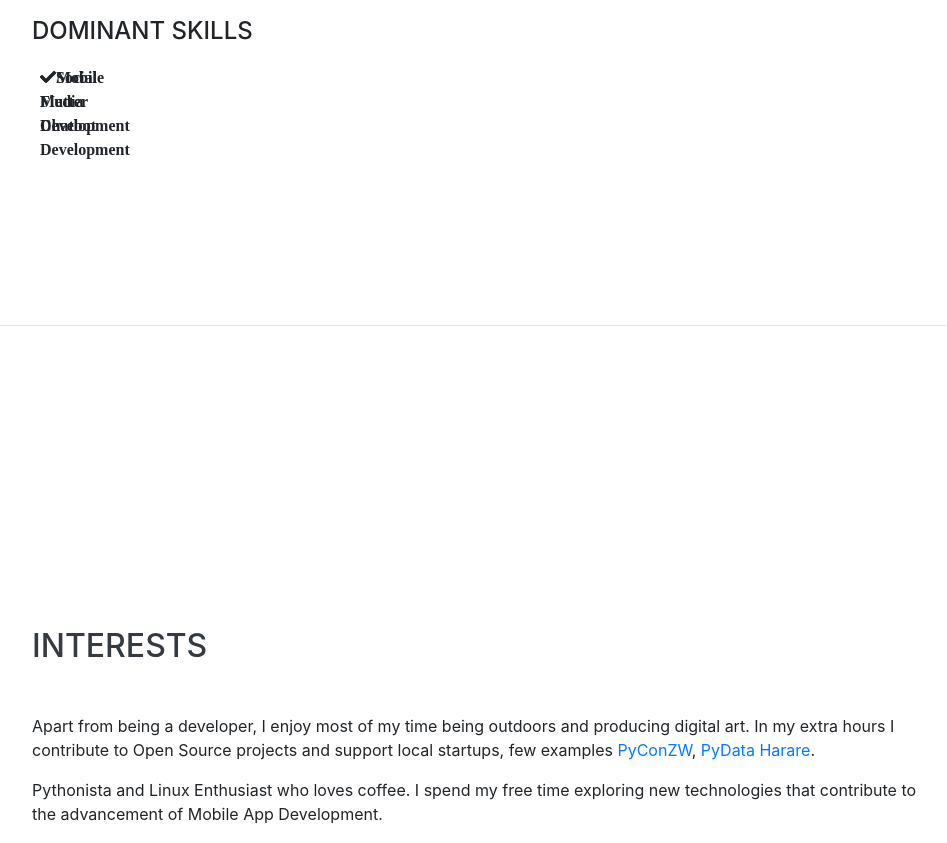
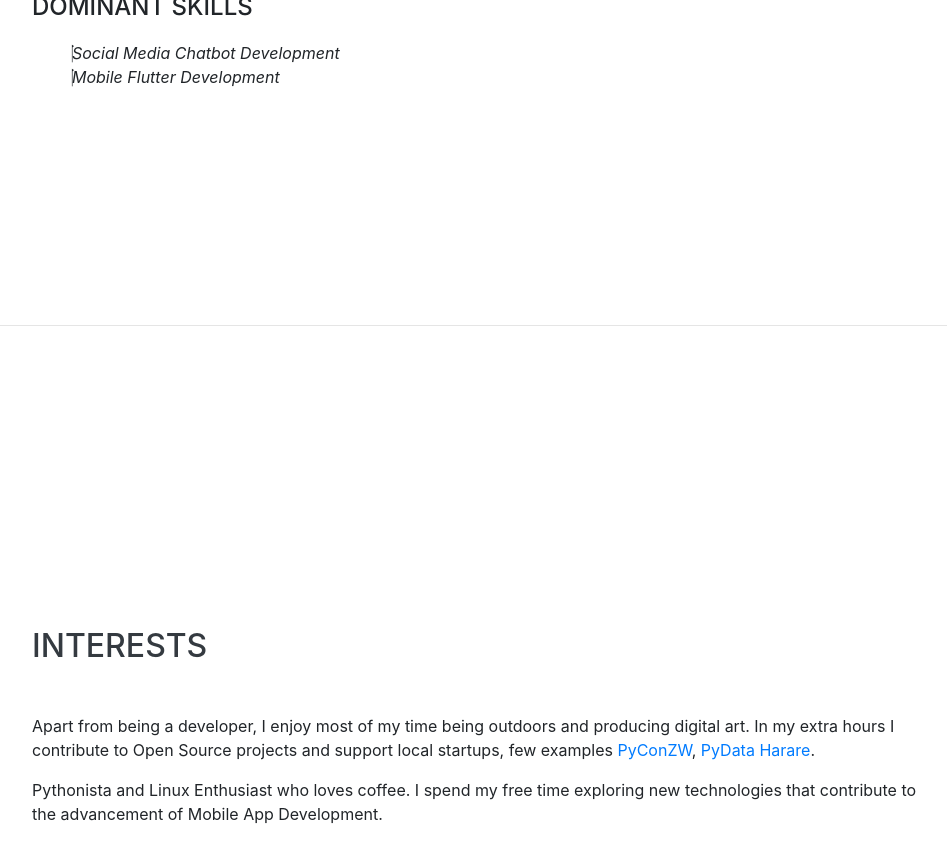
Before and after one commit to tinashe13/ignertic.github.io, a website with bundled scripts: page index.html in a window 1280 px wide. Shown: the part 3104-3947 px from the top of the page, without its empty margins (288-1235 px from the left). Built offline with nearby package versions, Linux system fonts and the light colour scheme; a web font is replaced by a local one.

Commit message:
List fix

```diff
--- a/index.html
+++ b/index.html
@@ -214,10 +214,10 @@
         <div class="subheading mb-3">Dominant Skills</div>
         <ul class="fa-ul mb-0">
           <li>
-            <i class="fa-li fa fa-check">Social Media Chatbot Development</i>
+            <i class="fa-check">Social Media Chatbot Development</i>
           </li>
           <li>
-            <i class="fa-li fa fa-check">Mobile Flutter Development</i>
+            <i class="fa-check">Mobile Flutter Development</i>
           </li>
 
 
```
